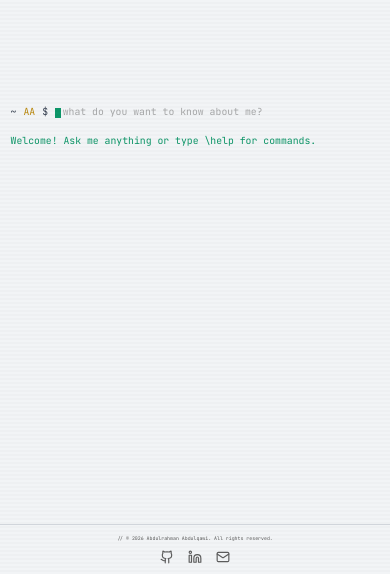
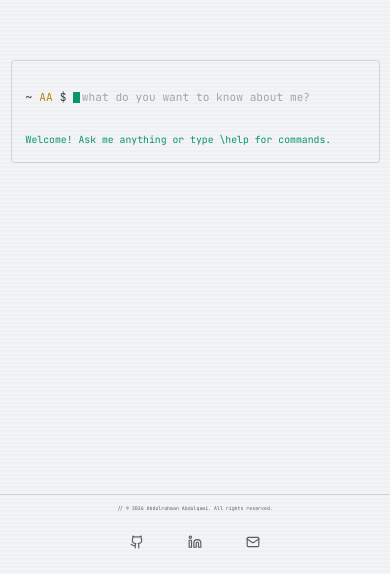
Before and after one commit to AbdulrahmanAbdulqawi/Portfolio-, a React (Vite) app: page / in a window 390 px wide. Shown: the part 270-844 px from the top of the page. Built offline with nearby package versions, Linux system fonts and the light colour scheme.

Commit message:
Mobile UX: 44px touch targets, scroll input on focus, responsive padding
Made-with: Cursor

```diff
--- a/src/components/ConsolePromptView.tsx
+++ b/src/components/ConsolePromptView.tsx
@@ -381,8 +381,15 @@ export const ConsolePromptView: React.FC<ConsolePromptViewProps> = ({ bootComple
   return (
     <div className="min-h-full-viewport min-h-screen flex flex-col" style={{ backgroundColor: 'var(--color-bg)', color: 'var(--color-text)' }}>
       <div className="section-container flex-1 flex flex-col justify-center py-6 sm:py-8 md:py-12 min-h-0 overflow-y-auto">
-        <div className="content-width space-y-4 sm:space-y-6" style={{ fontFamily: 'var(--font-mono)' }}>
-          <form onSubmit={handleSubmit} className="flex flex-wrap items-center gap-x-2 gap-y-1 text-[0.7rem] sm:text-[0.75rem] md:text-[0.9rem]">
+        <div
+          className="content-width space-y-4 sm:space-y-6 py-4 px-4 sm:py-4 sm:px-5"
+          style={{
+            fontFamily: 'var(--font-mono)',
+            border: '1px solid var(--color-border)',
+            borderRadius: '0.25rem',
+          }}
+        >
+          <form onSubmit={handleSubmit} className="flex flex-wrap items-center gap-x-2 gap-y-1 min-h-[44px] text-[0.8rem] sm:text-[0.75rem] md:text-[0.9rem]">
             <span style={{ color: 'var(--color-nav-item)' }}>{lang === 'ar' ? '$' : '~'}</span>
             <span style={{ color: 'var(--color-primary)' }}>{site.initials}</span>
             <span style={{ color: 'var(--color-nav-item)' }}>{lang === 'ar' ? ' ~' : ' $'}</span>
@@ -411,6 +418,7 @@ export const ConsolePromptView: React.FC<ConsolePromptViewProps> = ({ bootComple
                   value={inputValue}
                   onChange={(e) => setInputValue(e.target.value)}
                   onKeyDown={handleInputKeyDown}
+                  onFocus={() => inputRef.current?.scrollIntoView({ behavior: 'smooth', block: 'center' })}
                   className="absolute inset-0 w-full bg-transparent border-none outline-none text-transparent caret-transparent"
                   style={{
                     fontFamily: 'var(--font-mono)',
@@ -453,8 +461,8 @@ export const ConsolePromptView: React.FC<ConsolePromptViewProps> = ({ bootComple
             <button
               type="button"
               onClick={onBack}
-              className="transition-colors hover:opacity-80 touch-manipulation"
-              style={{ color: 'var(--color-terminal)', background: 'none', border: 'none', cursor: 'pointer', fontFamily: 'var(--font-mono)', fontSize: '0.7rem', padding: '0.25rem 0' }}
+              className="min-h-[44px] px-3 sm:min-h-0 sm:px-0 transition-colors hover:opacity-80 touch-manipulation flex items-center"
+              style={{ color: 'var(--color-terminal)', background: 'none', border: 'none', cursor: 'pointer', fontFamily: 'var(--font-mono)', fontSize: '0.7rem', paddingTop: '0.25rem', paddingBottom: '0.25rem' }}
               aria-label={tr.aria.back}
             >
               {tr.prompt.back}
@@ -677,7 +685,7 @@ export const ConsolePromptView: React.FC<ConsolePromptViewProps> = ({ bootComple
                     type="button"
                     onClick={handleContactSend}
                     disabled={contactSubmitStatus === 'sending'}
-                    className="flex items-center gap-2 px-3 py-2 rounded border transition-colors disabled:opacity-70 disabled:cursor-not-allowed"
+                    className="flex items-center gap-2 min-h-[44px] sm:min-h-0 px-3 py-2 rounded border transition-colors disabled:opacity-70 disabled:cursor-not-allowed"
                     style={{
                       fontFamily: 'var(--font-mono)',
                       fontSize: '0.75rem',
@@ -766,7 +774,7 @@ export const ConsolePromptView: React.FC<ConsolePromptViewProps> = ({ bootComple
                 href={href}
                 target="_blank"
                 rel="noopener noreferrer"
-                className="text-[var(--color-text-muted)] hover:text-[var(--color-primary)] transition-colors"
+                className="min-w-[44px] min-h-[44px] flex items-center justify-center text-[var(--color-text-muted)] hover:text-[var(--color-primary)] transition-colors touch-manipulation"
                 aria-label={href}
               >
                 <Icon className="h-4 w-4" />
--- a/src/components/ConsoleSectionLines.tsx
+++ b/src/components/ConsoleSectionLines.tsx
@@ -139,7 +139,7 @@ export const ConsoleSectionLines = forwardRef<ConsoleSectionLinesRef, ConsoleSec
         type="button"
         onClick={() => { setFocusedIndex(index); onToggle(); }}
         onFocus={() => setFocusedIndex(index)}
-        className="text-left w-full transition-colors hover:opacity-90"
+        className="text-left w-full min-h-[44px] py-2 px-1 sm:min-h-0 sm:py-0 sm:px-1 transition-colors hover:opacity-90 touch-manipulation"
         style={{
           background: isFocused ? 'var(--color-surface)' : 'none',
           border: 'none',
@@ -147,7 +147,6 @@ export const ConsoleSectionLines = forwardRef<ConsoleSectionLinesRef, ConsoleSec
           color: 'var(--color-terminal)',
           fontFamily: 'var(--font-mono)',
           fontSize: 'inherit',
-          padding: '2px 4px',
           borderRadius: 2,
         }}
       >
@@ -295,7 +294,7 @@ export const ConsoleSectionLines = forwardRef<ConsoleSectionLinesRef, ConsoleSec
             type="button"
             onClick={onBack}
             onMouseEnter={() => expandableItemCount > 0 && setFocusedIndex(expandableItemCount)}
-            className="transition-colors hover:opacity-80"
+            className="min-h-[44px] py-2 px-3 sm:min-h-0 sm:py-0 sm:px-1 transition-colors hover:opacity-80 touch-manipulation"
             style={{
               color: 'var(--color-terminal)',
               background: expandableItemCount > 0 && isBackFocused ? 'var(--color-surface)' : 'none',
@@ -303,7 +302,6 @@ export const ConsoleSectionLines = forwardRef<ConsoleSectionLinesRef, ConsoleSec
               cursor: 'pointer',
               fontFamily: 'var(--font-mono)',
               fontSize: '0.7rem',
-              padding: '2px 4px',
               borderRadius: 2,
             }}
           >
```
